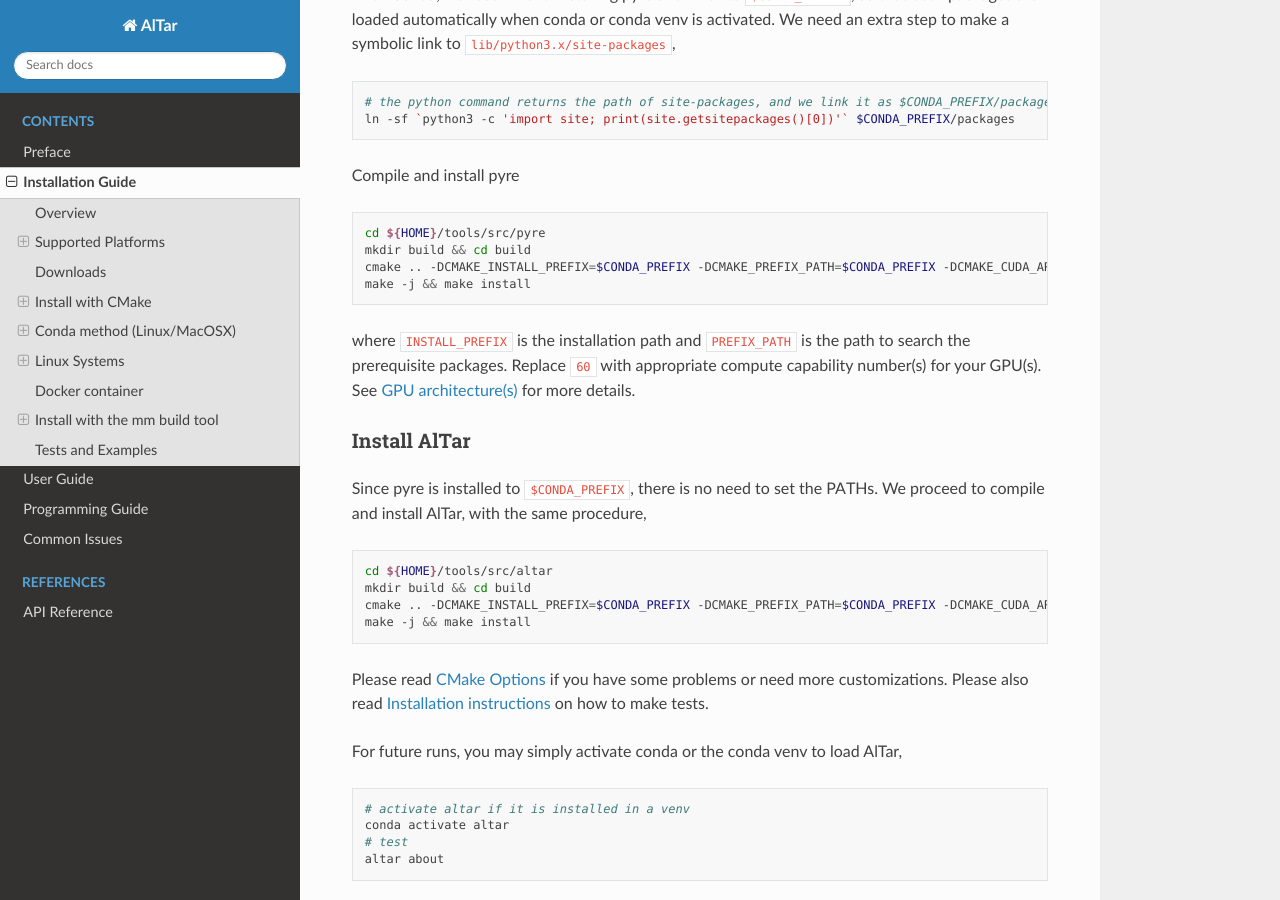
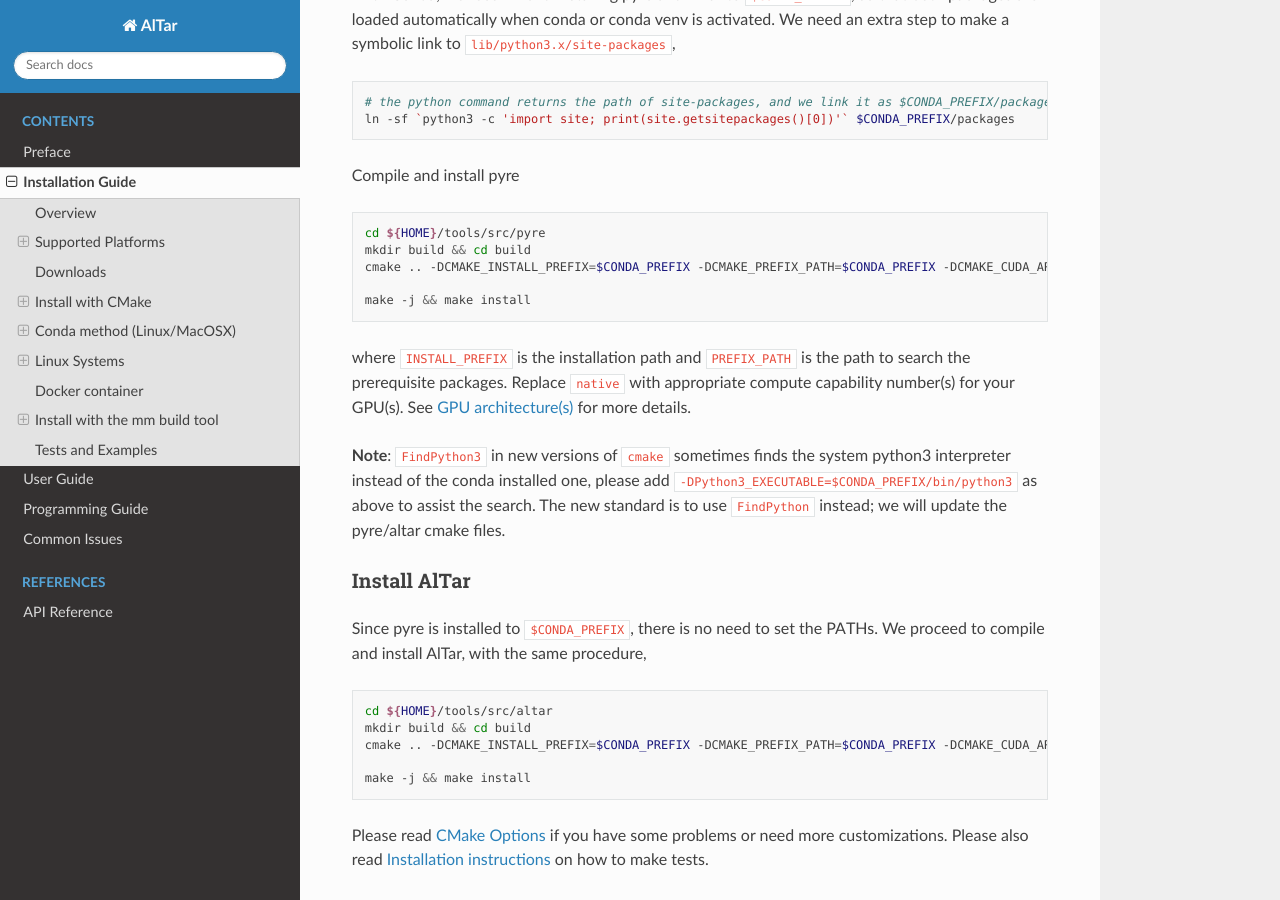
Before and after one commit to lijun99/altar2-documentation, a Sphinx documentation site: the page built from docs/cuda/Installation.rst, in a window 1280 px wide and 900 px high, scrolled down 11219 px. Built offline with Sphinx 7.4.7 and the Read the Docs theme 2.0.0, drawn with Linux system fonts in a browser that asks for light colours; pages that are not in the unit, such as notebooks, are missing from menus.

Commit message:
remedy for finding python3 in new cmake versions

```diff
--- a/docs/cuda/Installation.rst
+++ b/docs/cuda/Installation.rst
@@ -519,11 +519,13 @@ Compile and install pyre
 
     cd ${HOME}/tools/src/pyre
     mkdir build && cd build
-    cmake .. -DCMAKE_INSTALL_PREFIX=$CONDA_PREFIX -DCMAKE_PREFIX_PATH=$CONDA_PREFIX -DCMAKE_CUDA_ARCHITECTURES="60" -DBLA_VENDOR=OpenBLAS
+    cmake .. -DCMAKE_INSTALL_PREFIX=$CONDA_PREFIX -DCMAKE_PREFIX_PATH=$CONDA_PREFIX -DCMAKE_CUDA_ARCHITECTURES=native -DBLA_VENDOR=OpenBLAS -DPython3_EXECUTABLE=$CONDA_PREFIX/bin/python3
+
     make -j && make install
 
-where ``INSTALL_PREFIX`` is the installation path and ``PREFIX_PATH`` is the path to search the prerequisite packages. Replace ``60`` with appropriate compute capability number(s) for your GPU(s). See :ref:`GPU architecture(s) <GPU architecture>` for more details.
+where ``INSTALL_PREFIX`` is the installation path and ``PREFIX_PATH`` is the path to search the prerequisite packages. Replace ``native`` with appropriate compute capability number(s) for your GPU(s). See :ref:`GPU architecture(s) <GPU architecture>` for more details.
 
+**Note**: ``FindPython3`` in new versions of ``cmake`` sometimes finds the system python3 interpreter instead of the conda installed one, please add ``-DPython3_EXECUTABLE=$CONDA_PREFIX/bin/python3`` as above to assist the search. The new standard is to use ``FindPython`` instead; we will update the pyre/altar cmake files.
 
 Install AlTar
 -------------
@@ -534,7 +536,8 @@ Since pyre is installed to ``$CONDA_PREFIX``, there is no need to set the PATHs.
 
     cd ${HOME}/tools/src/altar
     mkdir build && cd build
-    cmake .. -DCMAKE_INSTALL_PREFIX=$CONDA_PREFIX -DCMAKE_PREFIX_PATH=$CONDA_PREFIX -DCMAKE_CUDA_ARCHITECTURES="60"
+    cmake .. -DCMAKE_INSTALL_PREFIX=$CONDA_PREFIX -DCMAKE_PREFIX_PATH=$CONDA_PREFIX -DCMAKE_CUDA_ARCHITECTURES=native -DPython3_EXECUTABLE=$CONDA_PREFIX/bin/python3
+
     make -j && make install
 
 Please read :ref:`CMake Options <CMake Options>` if you have some problems or need more customizations. Please also read :ref:`Installation instructions <General Steps>` on how to make tests.
```
